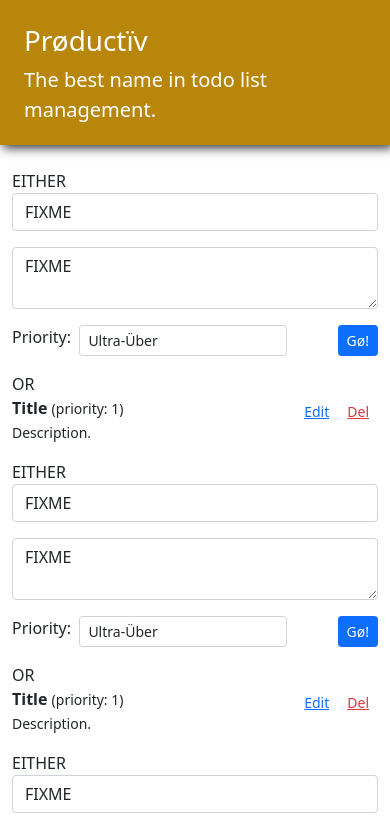
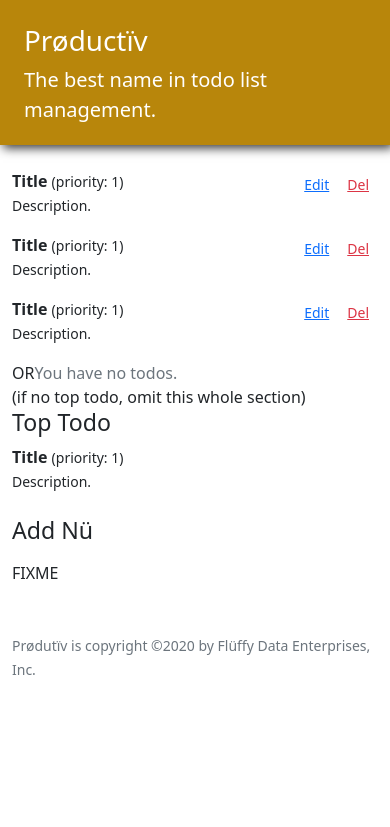
Before and after one commit to trevorhudson/react-productiv, a React (Create React App) app: page / in a window 390 px wide. Shown: the top 827 px of the page. Built offline with nearby package versions, Linux system fonts and the light colour scheme.

Commit message:
Added:     EditableTodo:         - Methods for Todo update(), remove(), create()         - state for isEditing
    Todo Form:
        - handleSubmit()
        - handleChange()

```diff
--- a/src/EditableTodo.js
+++ b/src/EditableTodo.js
@@ -12,27 +12,32 @@ import TodoForm from "./TodoForm";
  * EditableTodoList -> EditableTodo -> { Todo, TodoForm }
  */
 
-function EditableTodo() {
+function EditableTodo({ todo, update, remove }) {
+  console.log('EditableTodo>>', todo);
+  // editable state
+  const [editable, setEditable] = useState(false);
 
   /** Toggle if this is being edited */
-  function toggleEdit() { }
+  function toggleEdit() {
+    setEditable(editable === true ? false : true);
+  }
 
   /** Call remove fn passed to this. */
-  function handleDelete() { }
+  function handleDelete() {
+    remove(todo.id);
+  }
 
   /** Edit form saved; toggle isEditing and update in ancestor. */
-  function handleSave(formData) { }
+  function handleSave(formData) {
+    toggleEdit();
+    update(formData);
+  }
 
   return (
     <div className="EditableTodo">
+      {(editable) && <TodoForm handleSave={handleSave} />}
 
-                EITHER
-
-                <TodoForm />
-
-                OR
-
-                <div className="mb-3">
+      {(!editable) && <div className="mb-3">
         <div className="float-end text-sm-end">
           <button
             className="EditableTodo-toggle btn-link btn btn-sm"
@@ -45,9 +50,9 @@ function EditableTodo() {
             Del
           </button>
         </div>
-                  <Todo />
+        <Todo todo={todo} />
       </div>
-
+      }
     </div>
   );
 }
--- a/src/EditableTodoList.js
+++ b/src/EditableTodoList.js
@@ -11,14 +11,13 @@ import EditableTodo from "./EditableTodo";
  * TodoApp -> EditableTodoList -> [ EditableTodo, ... ]
  */
 
-function EditableTodoList() {
+function EditableTodoList({ todos, update, remove }) {
+  console.log('EditableTodoList', todos);
+
   return (
-      <div>
-        {/*   FIXME  */}
-        <EditableTodo />
-        <EditableTodo />
-        <EditableTodo />
-      </div>
+    <div>
+      {todos.map(todo => <EditableTodo todo={todo} update={update} remove={remove} />)}
+    </div>
   );
 }
 
--- a/src/TodoApp.js
+++ b/src/TodoApp.js
@@ -15,18 +15,30 @@ import EditableTodoList from "./EditableTodoList";
  * App -> TodoApp -> { TodoForm, EditableTodoList }
  */
 
-function TodoApp() {
+function TodoApp({ initialTodos }) {
+  const [todos, setTodos] = useState(initialTodos);
 
   /** add a new todo to list */
   function create(newTodo) {
+    const todo = { ...newTodo, id: uuid() };
+    setTodos(todos => [...todos, todo]);
+
   }
 
   /** update a todo with updatedTodo */
   function update(updatedTodo) {
+    setTodos(todos => todos.map(
+      (t) => t.id === updatedTodo.id
+        ? updatedTodo
+        : t)
+    );
   }
 
   /** delete a todo by id */
   function remove(id) {
+    setTodos(todos => todos.filter(
+      t => t.id !== id
+    ));
   }
 
   return (
@@ -34,7 +46,7 @@ function TodoApp() {
       <div className="row">
 
         <div className="col-md-6">
-            <EditableTodoList /> OR
+          <EditableTodoList todos={todos} update={update} remove={remove} /> OR
           <span className="text-muted">You have no todos.</span>
         </div>
 
--- a/src/TodoForm.js
+++ b/src/TodoForm.js
@@ -10,13 +10,24 @@ import React, { useState } from "react";
  * { TodoApp, EditableTodo } -> TodoForm
  */
 
-function TodoForm() {
+function TodoForm({ initialFormData, handleSave }) {
+  const [formData, setFormData] = useState(initialFormData);
 
   /** Update form input. */
-  function handleChange(evt) { }
+  function handleChange(evt) {
+    const { name, value } = evt.target;
+    setFormData(fData => ({
+      ...fData,
+      [name]: value,
+    }));
+  }
 
   /** Call parent function and clear form. */
-  function handleSubmit(evt) { }
+  function handleSubmit(evt) {
+    evt.preventDefault();
+    handleSave(formData);
+    setFormData(initialFormData);
+  }
 
   return (
     <form className="NewTodoForm" onSubmit={handleSubmit}>
@@ -28,7 +39,7 @@ function TodoForm() {
           className="form-control"
           placeholder="Title"
           onChange={handleChange}
-              value="FIXME"
+          value=""
           aria-label="Title"
         />
       </div>
@@ -40,7 +51,7 @@ function TodoForm() {
           className="form-control"
           placeholder="Description"
           onChange={handleChange}
-              value="FIXME"
+          value=""
           aria-label="Description"
         />
       </div>
@@ -52,7 +63,7 @@ function TodoForm() {
           </label>
           <select id="newTodo-priority"
             name="priority"
-                    value="FIXME"
+            value=""
             onChange={handleChange}
             className="form-control form-control-sm d-inline-flex"
           >
--- a/src/TopTodo.js
+++ b/src/TopTodo.js
@@ -10,12 +10,12 @@ import Todo from "./Todo";
  * TodoApp -> TopTodo
  */
 
-function TopTodo() {
+function TopTodo({ todos }) {
   // lowest-priority # is the highest priority
   // let top = todos.reduce(
   //     (acc, cur) => cur.priority < acc.priority ? cur : acc, todos[0]);
 
-  return <Todo  />;
+  return <Todo />;
 }
 
 export default TopTodo;
--- a/src/index.js
+++ b/src/index.js
@@ -6,9 +6,7 @@ import reportWebVitals from './reportWebVitals';
 
 const root = ReactDOM.createRoot(document.getElementById('root'));
 root.render(
-  <React.StrictMode>
-    <App />
-  </React.StrictMode>
+  <App />
 );
 
 // If you want to start measuring performance in your app, pass a function
```
Also changed, not shown: src/Todo.js (+6 -5 lines). Lines whose indentation alone changed are shown as unchanged.
